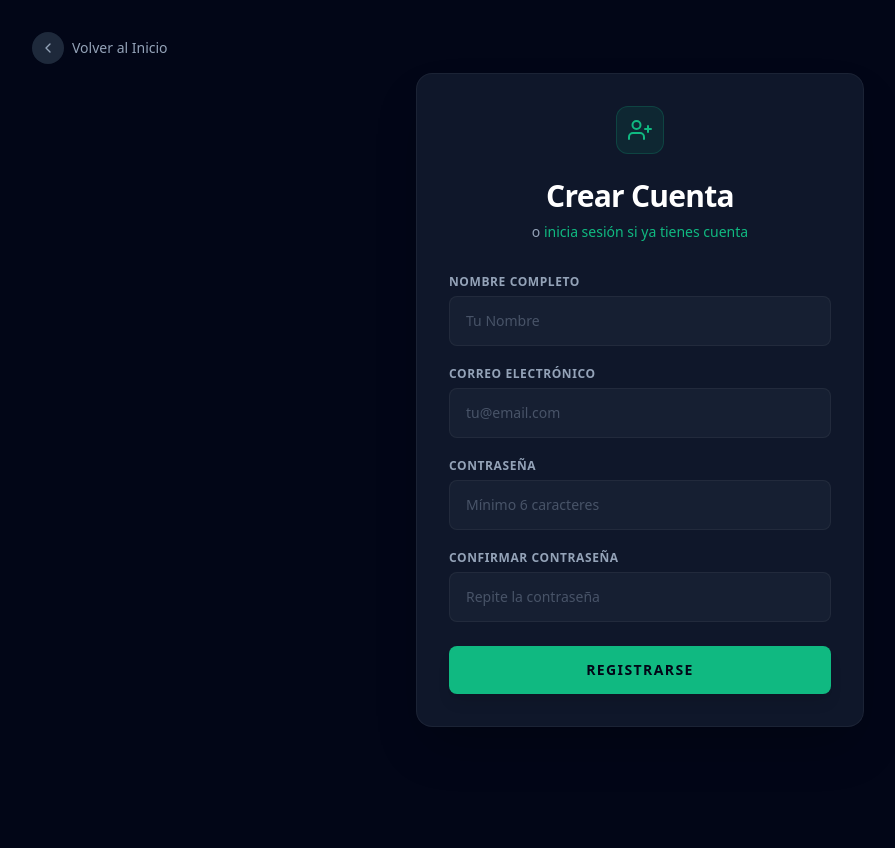
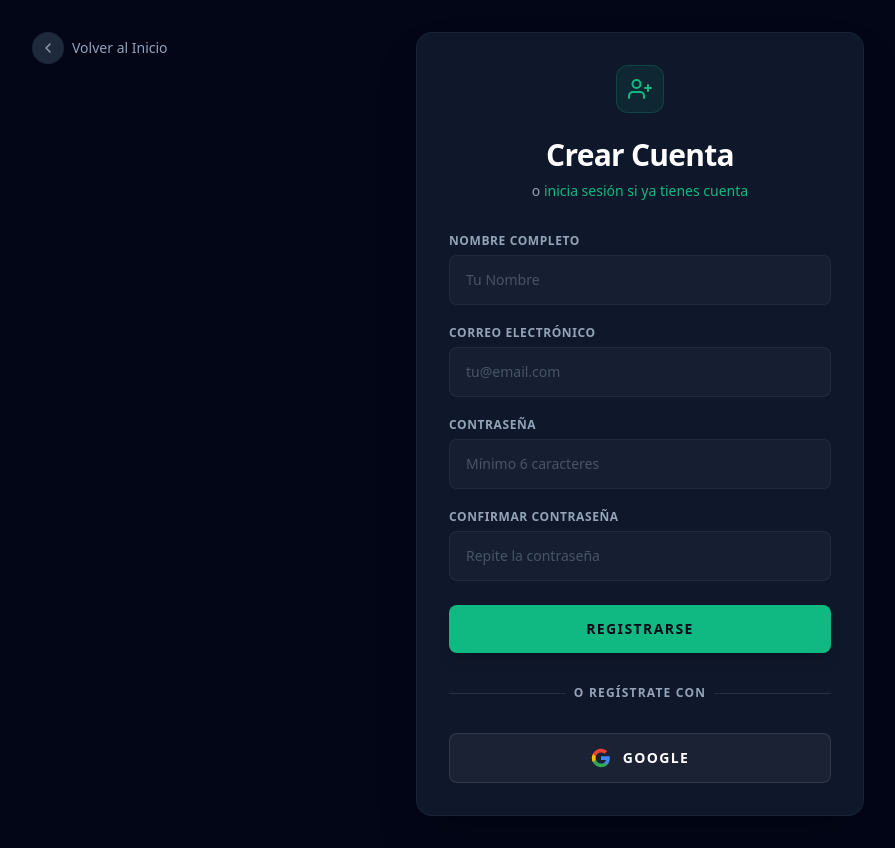
Before and after one commit to Alpizar28/Sport_Parking, a Next.js app: page /register in a window 1280 px wide. Shown: the whole page, without its empty margins (0-895 px from the left). Before the commit the page ends 800 px from the top, so only its background shows below. Built offline with nearby package versions, Linux system fonts and the light colour scheme.

Commit message:
Implement Google OAuth, user profile enhancements, and dashboard improvements

```diff
--- a/src/app/auth/actions.ts
+++ b/src/app/auth/actions.ts
@@ -20,7 +20,7 @@ export async function login(formData: FormData) {
     }
 
     revalidatePath('/', 'layout')
-    redirect('/dashboard')
+    redirect('/')
 }
 
 export async function signup(formData: FormData) {
@@ -45,7 +45,7 @@ export async function signup(formData: FormData) {
     }
 
     revalidatePath('/', 'layout')
-    redirect('/dashboard')
+    redirect('/')
 }
 
 export async function resetPassword(formData: FormData) {
@@ -87,7 +87,7 @@ export async function updatePassword(formData: FormData) {
     }
 
     revalidatePath('/', 'layout')
-    redirect('/dashboard')
+    redirect('/')
 }
 
 export async function signout() {
--- /dev/null
+++ b/src/app/auth/auth-code-error/page.tsx
@@ -0,0 +1,32 @@
+'use client';
+
+import Link from 'next/link';
+
+export default function AuthErrorPage() {
+    return (
+        <div className="min-h-screen flex flex-col items-center justify-center p-4 bg-black text-white">
+            <div className="w-full max-w-md p-8 bg-neutral-900 border border-white/10 rounded-2xl text-center space-y-6">
+                <div className="w-16 h-16 bg-red-500/10 rounded-full flex items-center justify-center mx-auto border border-red-500/20">
+                    <svg xmlns="http://www.w3.org/2000/svg" width="32" height="32" viewBox="0 0 24 24" fill="none" stroke="currentColor" strokeWidth="2" strokeLinecap="round" strokeLinejoin="round" className="text-red-500">
+                        <circle cx="12" cy="12" r="10" /><line x1="12" y1="8" x2="12" y2="12" /><line x1="12" y1="16" x2="12.01" y2="16" />
+                    </svg>
+                </div>
+
+                <h1 className="text-2xl font-bold">Error de Autenticación</h1>
+
+                <p className="text-muted-foreground">
+                    Hubo un problema al verificar tu sesión o el enlace ha expirado.
+                </p>
+
+                <div className="pt-4">
+                    <Link
+                        href="/login"
+                        className="inline-flex items-center justify-center px-6 py-3 bg-white text-black font-bold rounded-lg hover:bg-gray-200 transition-colors uppercase tracking-wider text-sm w-full"
+                    >
+                        Volver a Iniciar Sesión
+                    </Link>
+                </div>
+            </div>
+        </div>
+    );
+}
--- a/src/app/auth/callback/route.ts
+++ b/src/app/auth/callback/route.ts
@@ -5,7 +5,7 @@ export async function GET(request: Request) {
     const { searchParams, origin } = new URL(request.url)
     const code = searchParams.get('code')
     // if "next" is in param, use it as the redirect URL
-    const next = searchParams.get('next') ?? '/dashboard'
+    const next = searchParams.get('next') ?? '/'
 
     if (code) {
         const supabase = await createClient()
--- a/src/app/dashboard/page.tsx
+++ b/src/app/dashboard/page.tsx
@@ -11,15 +11,21 @@ export default async function DashboardPage() {
     const supabase = await createClient();
     const { data: { user } } = await supabase.auth.getUser();
 
-    // Check for Admin Role
+    // Fetch User Profile
     let isAdmin = false;
+    let userProfile = null;
+
     if (user) {
         const { data: profile } = await supabase
             .from('profiles')
-            .select('role')
+            .select('role, full_name, avatar_url')
             .eq('id', user.id)
             .single();
-        if (profile?.role === 'ADMIN') isAdmin = true;
+
+        if (profile) {
+            userProfile = profile;
+            if (profile.role === 'ADMIN') isAdmin = true;
+        }
     }
 
     if (!user) {
@@ -39,6 +45,8 @@ export default async function DashboardPage() {
         .order('start_time', { ascending: false }) // Newest first
         .limit(20);
 
+    const displayName = userProfile?.full_name || user.email?.split('@')[0];
+
     return (
         <div className="min-h-screen bg-black text-white font-sans selection:bg-primary/30">
             {/* Navbar Transparente Integrado (Diseño Home) */}
@@ -55,7 +63,12 @@ export default async function DashboardPage() {
 
                     <div className="flex items-center gap-4">
                         <div className="flex items-center gap-6 pl-4 border-l border-white/10">
-                            <UserNav userEmail={user.email!} isAdmin={isAdmin} />
+                            <UserNav
+                                userEmail={user.email!}
+                                userName={userProfile?.full_name}
+                                avatarUrl={userProfile?.avatar_url}
+                                isAdmin={isAdmin}
+                            />
                         </div>
                     </div>
                 </div>
@@ -66,7 +79,7 @@ export default async function DashboardPage() {
                     <div>
                         <p className="text-muted-foreground font-medium mt-1 flex items-center gap-2">
                             <span className="w-2 h-2 bg-emerald-500 rounded-full animate-pulse" />
-                            Bienvenido, {user.email?.split('@')[0]}
+                            Bienvenido, {displayName}
                         </p>
                     </div>
                     <div>
--- a/src/app/login/page.tsx
+++ b/src/app/login/page.tsx
@@ -21,7 +21,7 @@ export default function LoginPage() {
         const { error } = await supabase.auth.signInWithOAuth({
             provider: 'google',
             options: {
-                redirectTo: `${window.location.origin}/auth/callback`,
+                redirectTo: `${window.location.origin}/auth/callback?next=/`,
             },
         });
         if (error) {
--- a/src/app/page.tsx
+++ b/src/app/page.tsx
@@ -7,17 +7,21 @@ import UserNav from "@/components/layout/UserNav";
 export default async function Home() {
   const supabase = await createClient();
   const { data: { user } } = await supabase.auth.getUser();
-  // Check for Admin Role
+  // Check for Admin Role & Profile
   let isAdmin = false;
+  let userProfile = null;
+
   if (user) {
-    // Note: If you have recursion issues with profiles, this query might fail without the fix.
-    // But we fixed it with the security definer function.
     const { data: profile } = await supabase
       .from('profiles')
-      .select('role')
+      .select('role, full_name, avatar_url')
       .eq('id', user.id)
       .single();
-    if (profile?.role === 'ADMIN') isAdmin = true;
+
+    if (profile) {
+      userProfile = profile;
+      if (profile.role === 'ADMIN') isAdmin = true;
+    }
   }
   // Fetch user reservations if logged in
   let userReservations = null;
@@ -60,7 +64,6 @@ export default async function Home() {
         }
         return true;
       }) || [];
-      console.log(`[Home] Reservations found: ${data?.length} (Active: ${userReservations.length})`);
     }
   }
 
@@ -81,7 +84,12 @@ export default async function Home() {
           <div className="flex items-center gap-4">
             {user ? (
               <div className="flex items-center gap-6 pl-4 border-l border-white/10">
-                <UserNav userEmail={user.email!} isAdmin={isAdmin} />
+                <UserNav
+                  userEmail={user.email!}
+                  userName={userProfile?.full_name}
+                  avatarUrl={userProfile?.avatar_url}
+                  isAdmin={isAdmin}
+                />
               </div>
             ) : (
               <>
--- a/src/app/register/page.tsx
+++ b/src/app/register/page.tsx
@@ -5,6 +5,7 @@ import { signup } from '../auth/actions';
 import Link from 'next/link';
 import { mapAuthError } from '@/lib/auth-errors';
 import { FormError, FieldError } from '@/components/ui/FormErrors';
+import { createClient } from '@/lib/supabase-client';
 
 export default function RegisterPage() {
     const [fullName, setFullName] = useState('');
@@ -14,6 +15,21 @@ export default function RegisterPage() {
     const [loading, setLoading] = useState(false);
     const [generalError, setGeneralError] = useState<{ title: string; message: string } | null>(null);
     const [fieldErrors, setFieldErrors] = useState<{ fullName?: string; email?: string; password?: string; confirm?: string }>({});
+
+    const handleGoogleLogin = async () => {
+        setLoading(true);
+        const supabase = createClient();
+        const { error } = await supabase.auth.signInWithOAuth({
+            provider: 'google',
+            options: {
+                redirectTo: `${window.location.origin}/auth/callback?next=/`,
+            },
+        });
+        if (error) {
+            setGeneralError({ title: 'Error', message: error.message });
+            setLoading(false);
+        }
+    };
 
     const validate = () => {
         const errors: { fullName?: string; email?: string; password?: string; confirm?: string } = {};
@@ -231,6 +247,46 @@ export default function RegisterPage() {
                         </button>
                     </div>
                 </form>
+
+                <div className="relative mt-6">
+                    <div className="absolute inset-0 flex items-center">
+                        <span className="w-full border-t border-white/10" />
+                    </div>
+                    <div className="relative flex justify-center text-xs uppercase">
+                        <span className="bg-card px-2 text-muted-foreground font-bold tracking-widest">
+                            O regístrate con
+                        </span>
+                    </div>
+                </div>
+
+                <div className="mt-6">
+                    <button
+                        type="button"
+                        disabled={loading}
+                        onClick={handleGoogleLogin}
+                        className="w-full flex items-center justify-center gap-3 bg-white/5 hover:bg-white/10 text-white rounded-lg px-3 py-3.5 text-sm font-bold uppercase tracking-widest border border-white/10 transition-all hover:border-white/20 hover:scale-[1.02]"
+                    >
+                        <svg className="h-5 w-5" viewBox="0 0 24 24">
+                            <path
+                                d="M22.56 12.25c0-.78-.07-1.53-.2-2.25H12v4.26h5.92c-.26 1.37-1.04 2.53-2.21 3.31v2.77h3.57c2.08-1.92 3.28-4.74 3.28-8.09z"
+                                fill="#4285F4"
+                            />
+                            <path
+                                d="M12 23c2.97 0 5.46-.98 7.28-2.66l-3.57-2.77c-.98.66-2.23 1.06-3.71 1.06-2.86 0-5.29-1.93-6.16-4.53H2.18v2.84C3.99 20.53 7.7 23 12 23z"
+                                fill="#34A853"
+                            />
+                            <path
+                                d="M5.84 14.09c-.22-.66-.35-1.36-.35-2.09s.13-1.43.35-2.09V7.07H2.18C1.43 8.55 1 10.22 1 12s.43 3.45 1.18 4.93l2.85-2.22.81-.62z"
+                                fill="#FBBC05"
+                            />
+                            <path
+                                d="M12 5.38c1.62 0 3.06.56 4.21 1.64l3.15-3.15C17.45 2.09 14.97 1 12 1 7.7 1 3.99 3.47 2.18 7.07l3.66 2.84c.87-2.6 3.3-4.53 6.16-4.53z"
+                                fill="#EA4335"
+                            />
+                        </svg>
+                        Google
+                    </button>
+                </div>
             </div>
         </div>
     );
```
Also changed, not shown: src/components/layout/UserNav.tsx (+13 -7 lines), public/grid-pattern.svg (added), 1 other file (tests, documents, lock files or other folders).
